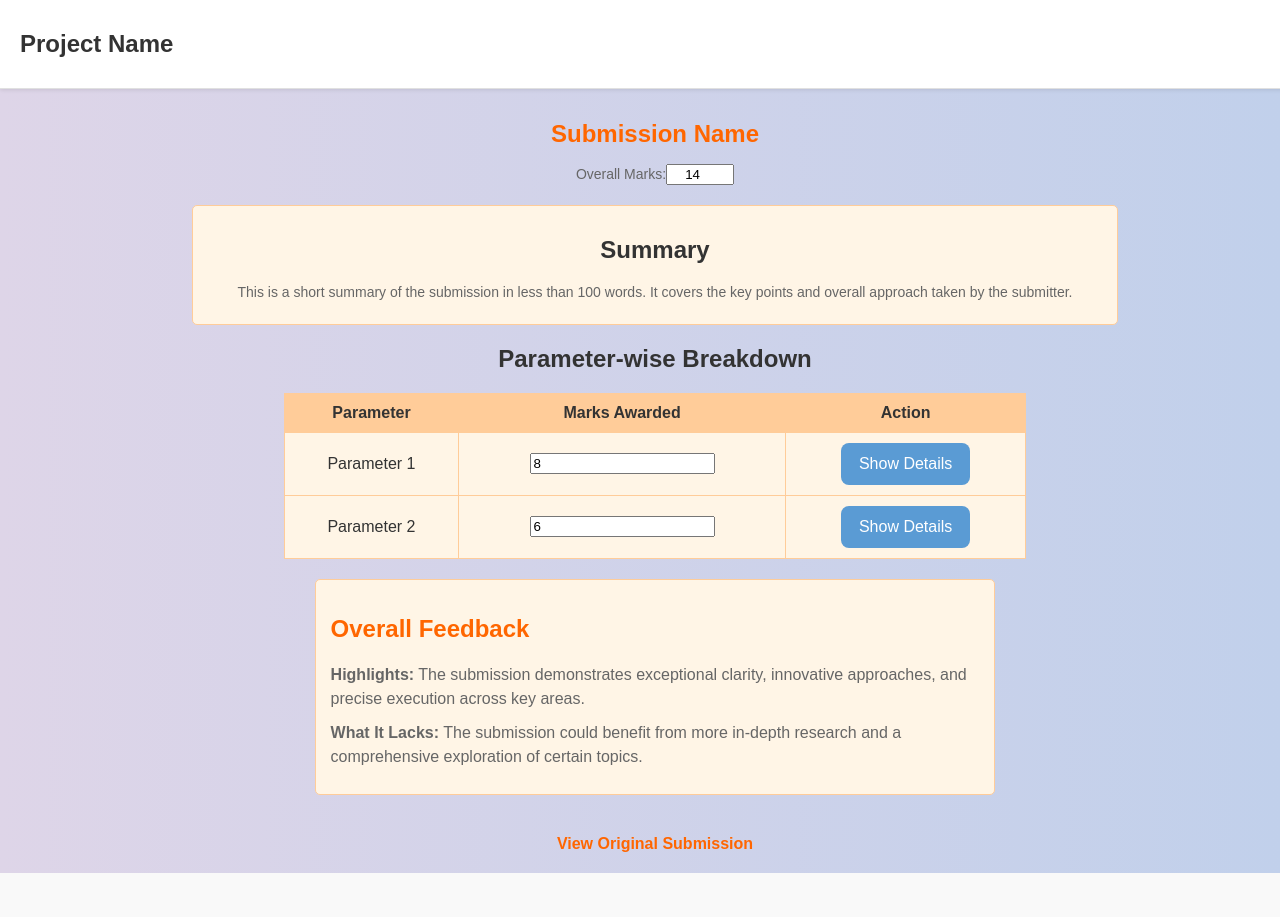
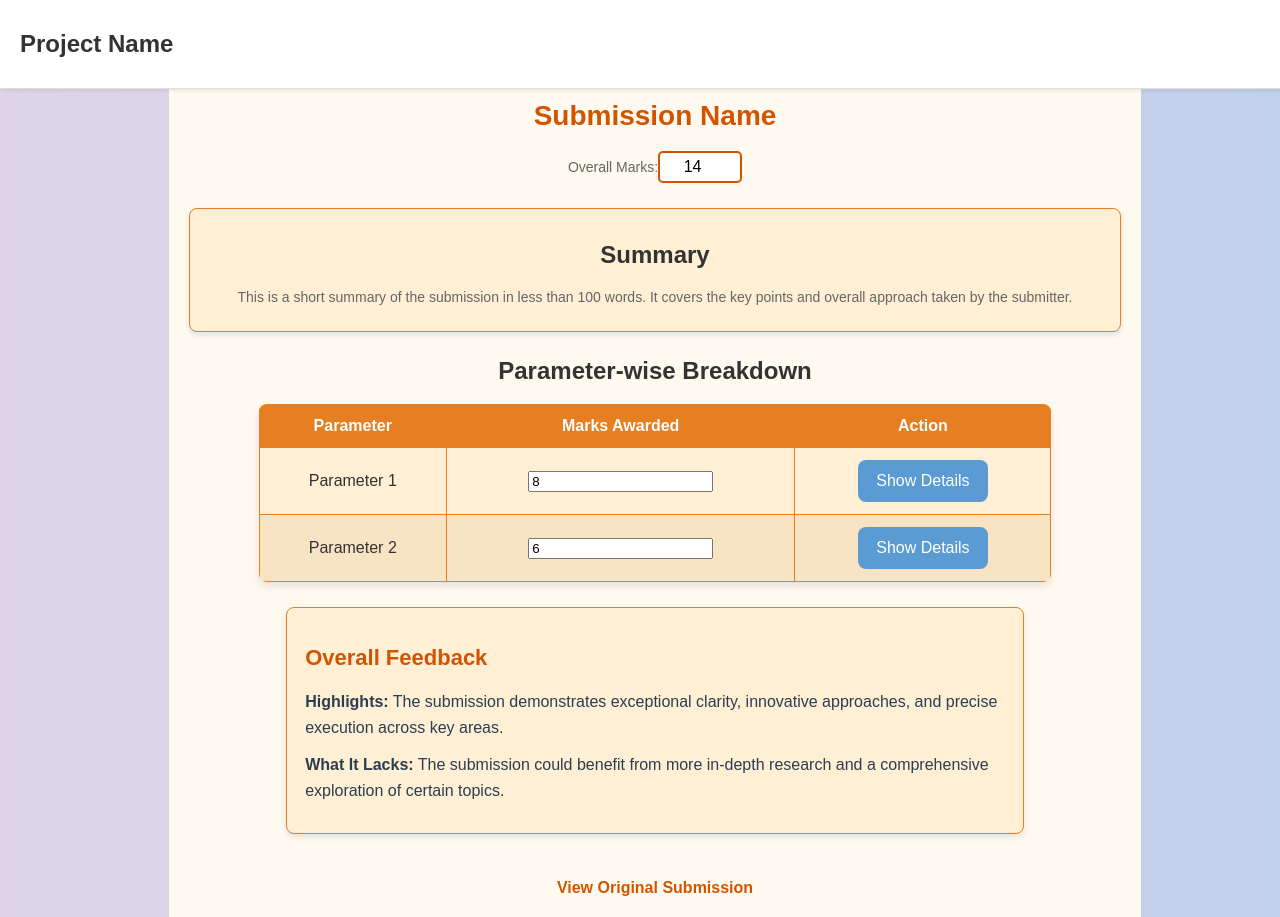
Before and after one commit to PramodhaKasam/PiJam_Team11, a React (Create React App) app: page /dashboard in a window 1280 px wide. Before the commit the page ends 873 px from the top, so only its background shows below. Built offline with nearby package versions, Linux system fonts and the light colour scheme.

Commit message:
dashboard.css

```diff
--- a/src/styles/dashboard.css
+++ b/src/styles/dashboard.css
@@ -1,94 +1,118 @@
 .dashboard {
   padding: 20px;
   text-align: center;
+  background-color: #fffaf0;
 }
 
 .dashboard-header h1 {
-    margin-top: 100px;
-    color: #ff6600;
-    font-size: 24px;
+  margin-top: 80px;
+  color: #d35400;
+  font-size: 28px;
+  font-weight: bold;
 }
 
 .dashboard-header input {
-    width: 60px;
+  width: 70px;
   text-align: center;
+  padding: 5px;
+  border: 2px solid #d35400;
+  border-radius: 5px;
+  font-size: 16px;
 }
 
 .parameters {
-    margin: 20px 0;
+  margin: 25px 0;
 }
 
 .parameter-table {
-    width: 80%;
+  width: 85%;
   margin: 0 auto;
   border-collapse: collapse;
-    background-color: #fff5e6;
+  background-color: #ffefd5;
+  border-radius: 8px;
+  overflow: hidden;
+  box-shadow: 0 4px 8px rgba(0, 0, 0, 0.1);
 }
 
 .parameter-table th,
 .parameter-table td {
-    border: 1px solid #ffcc99;
-    padding: 10px;
+  border: 1px solid #e67e22;
+  padding: 12px;
   text-align: center;
+  font-size: 16px;
 }
 
 .parameter-table th {
-    background-color: #ffcc99;
+  background-color: #e67e22;
+  color: #fff;
   font-weight: bold;
 }
 
+.parameter-table tr:nth-child(even) {
+  background-color: #f8e4c3;
+}
+
 .parameter-details {
-    margin-top: 20px;
-    background-color: #ffcc99;
-    padding: 15px;
-    border-radius: 5px;
-    border: 1px solid #ff6600;
+  margin-top: 25px;
+  background-color: #f5cba7;
+  padding: 18px;
+  border-radius: 8px;
+  border-left: 5px solid #d35400;
   text-align: left;
-    width: 70%;
-    margin: 20px auto;
+  width: 75%;
+  margin: 25px auto;
+  box-shadow: 0 3px 6px rgba(0, 0, 0, 0.1);
 }
 
 .parameter-details h3 {
-    color: #333;
+  color: #2c3e50;
+  font-size: 20px;
 }
 
 .submission-link a {
   display: inline-block;
   margin-top: 20px;
-    color: #ff6600;
+  color: #d35400;
   text-decoration: none;
   font-weight: bold;
+  transition: color 0.3s ease;
 }
 
 .submission-link a:hover {
   text-decoration: underline;
+  color: #e67e22;
 }
 
 .summary {
-    margin: 20px 0;
-    padding: 10px;
-    background-color: #fff5e6;
-    border: 1px solid #ffcc99;
-    border-radius: 5px;
+  margin: 25px 0;
+  padding: 12px;
+  background-color: #ffefd5;
+  border: 1px solid #e67e22;
+  border-radius: 8px;
+  font-size: 16px;
+  box-shadow: 0 3px 6px rgba(0, 0, 0, 0.1);
 }
 
 .submission-feedback {
   margin-top: 30px;
-    padding: 15px;
-    background-color: #fff5e6;
-    border: 1px solid #ffcc99;
-    border-radius: 5px;
+  padding: 18px;
+  background-color: #ffefd5;
+  border: 1px solid #e67e22;
+  border-radius: 8px;
   text-align: left;
-    width: 70%;
-    margin: 20px auto;
+  width: 75%;
+  margin: 25px auto;
+  box-shadow: 0 3px 6px rgba(0, 0, 0, 0.1);
 }
 
 .submission-feedback h2 {
-    color: #ff6600;
+  color: #d35400;
+  font-size: 22px;
 }
 
 .submission-feedback p {
-    margin: 10px 0;
+  margin: 12px 0;
   font-size: 16px;
-    line-height: 1.5;
+  line-height: 1.6;
+  color: #2c3e50;
 }
```
Lines whose indentation alone changed are shown as unchanged.
